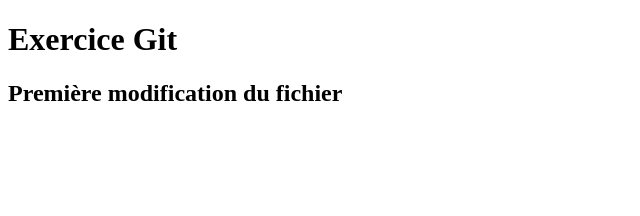
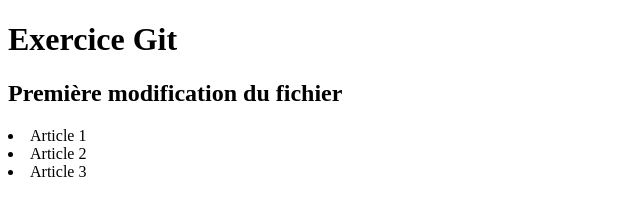
Before and after one commit to MoiseDiame/MonDepotGit, a plain HTML site: page index.html in a window 1280 px wide. Shown: the whole page, without its empty margins (0-640 px from the left). Drawn offline with Linux system fonts and the light colour scheme.

Commit message:
Ajout de 3 articles

```diff
--- a/index.html
+++ b/index.html
@@ -9,5 +9,10 @@
   <body>
     <h1>Exercice Git</h1>
     <h2>Première modification du fichier</h2>
+    <div>
+      <li>Article 1</li>
+      <li>Article 2</li>
+      <li>Article 3</li>
+    </div>
   </body>
 </html>
```
